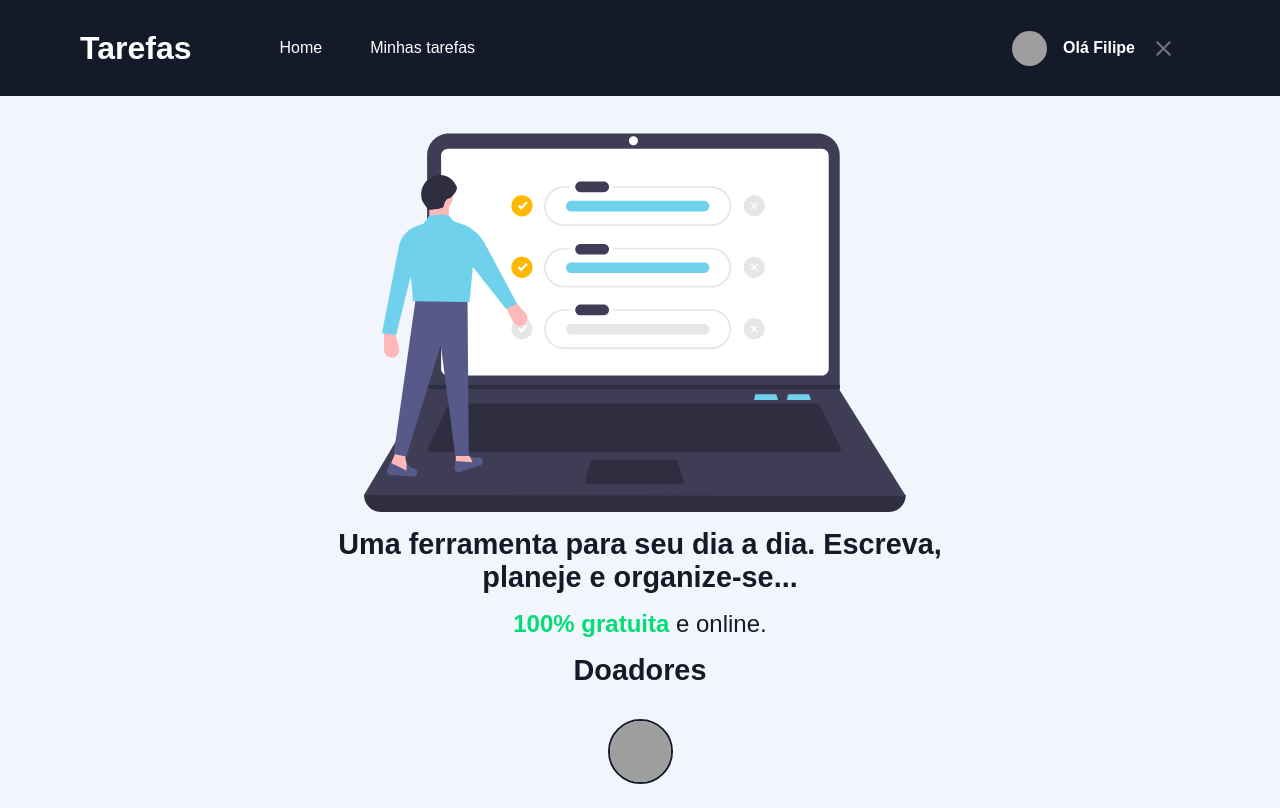
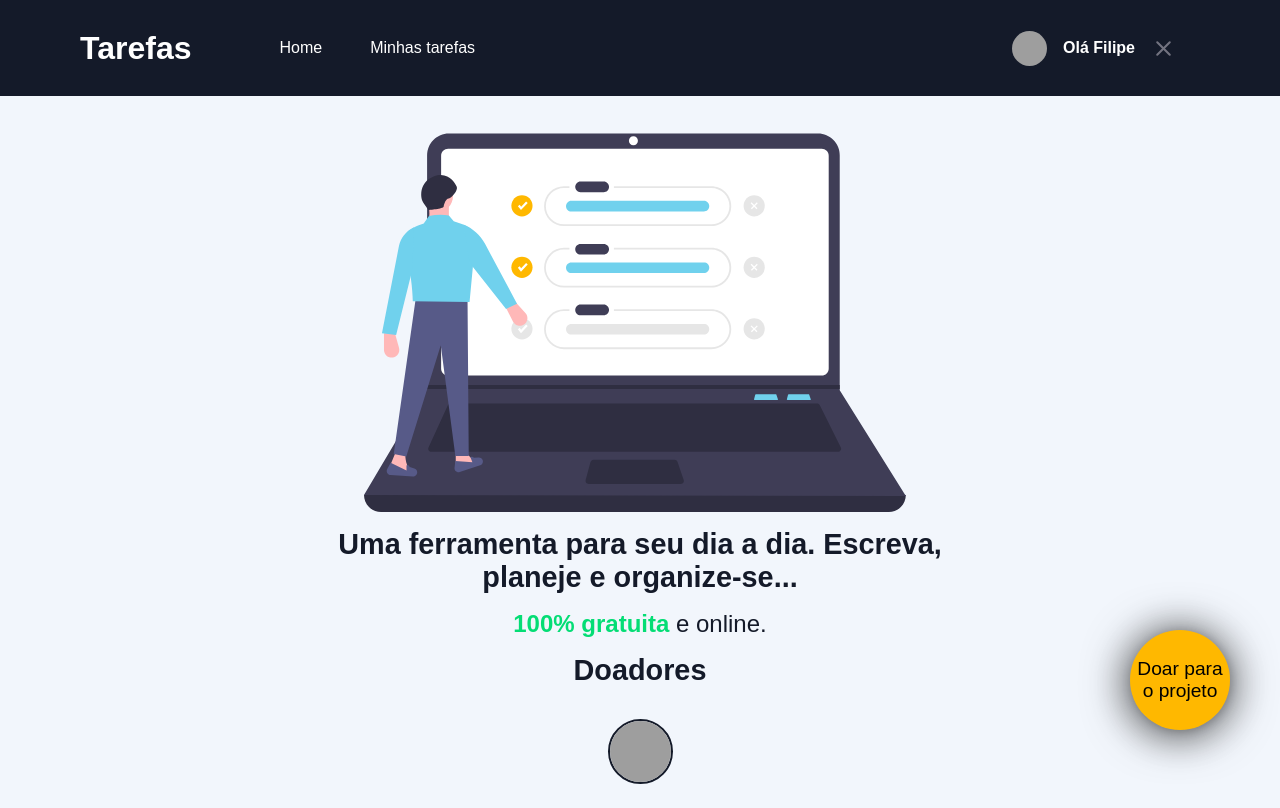
Before and after one commit to Luiz-Suvilao/tasks, a Next.js app: page / in a window 1280 px wide. Built offline with nearby package versions, Linux system fonts and the light colour scheme; grey boxes are pictures that could not be loaded.

Commit message:
creating and using donate button

```diff
--- /dev/null
+++ b/src/components/DonationButton/DonationButton.module.scss
@@ -0,0 +1,21 @@
+.donateContainer {
+  position: absolute;
+  bottom: 70px;
+  right: 50px;
+  z-index: 99;
+  button {
+    background-color: #ffb800;
+    width: 100px;
+    height: 100px;
+    border-radius: 50%;
+    font-size: 1.2rem;
+    filter: drop-shadow(2px 1px 5px rgba(0, 0, 0, 0.2));
+    transition: all 0.2s;
+    border: 0;
+    box-shadow: -1px 3px 45px 0px rgb(0 0 0 / 75%);
+
+    &:hover {
+      transform: scale(1.2);
+    }
+  }
+}
--- /dev/null
+++ b/src/components/DonationButton/index.tsx
@@ -0,0 +1,15 @@
+import Link from 'next/link';
+
+import styles from './DonationButton.module.scss';
+
+export function DonationButton() {
+    return (
+        <div className={styles.donateContainer}>
+            <Link href="/donate">
+                <button>
+                    Doar para o projeto
+                </button>
+            </Link>
+        </div>
+    );
+};
--- a/src/pages/_app.tsx
+++ b/src/pages/_app.tsx
@@ -1,6 +1,7 @@
 import { AppProps } from 'next/app';
 
 import { Header } from '../components/Header';
+import { DonationButton } from '../components/DonationButton';
 
 import '../styles/global.scss';
 
@@ -9,6 +10,7 @@ function MyApp({Component, pageProps}: AppProps) {
         <>
             <Header />
             <Component {...pageProps} />
+            <DonationButton />
         </>
     )
 }
```
